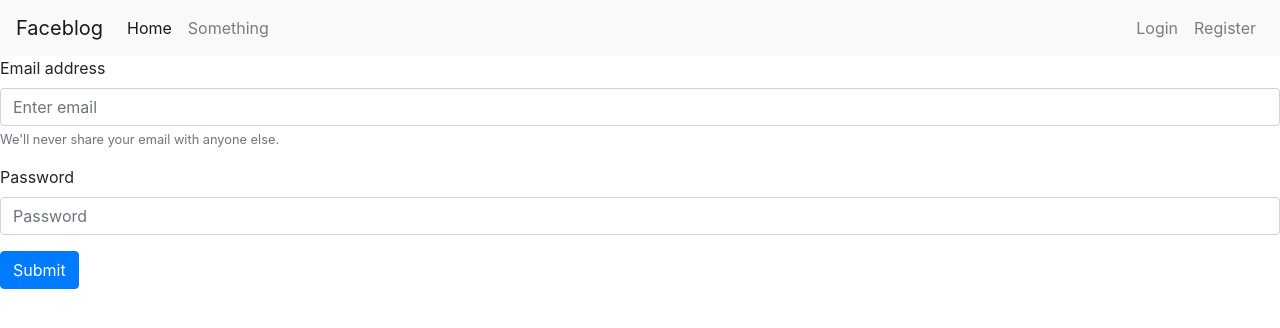
After one commit to thi131190/flaskbook, a Flask app: page /login in a window 1280 px wide. The commit adds this page. Shown: the top 328 px of the page. Run offline with Flask 2, Linux system fonts and the light colour scheme; some libraries are stand-ins or nearby versions.

Commit message:
implement login & logout

```diff
--- a/app.py
+++ b/app.py
@@ -9,8 +9,6 @@ app.config['SEND_FILE_MAX_AGE_DEFAULT'] = 0
 app.config['SQLALCHEMY_DATABASE_URI'] = 'sqlite:///flaskbook.db'
 
 db = SQLAlchemy(app)
-
-login_manager = LoginManager(app)
 
 
 class User(UserMixin, db.Model):
@@ -51,6 +49,17 @@ class Comment(db.Model):
 db.create_all()
 
 
+login_manager = LoginManager(app)
+
+
+@login_manager.user_loader
+def load_user(id):
+    return User.query.get(id)
+
+
+login_manager.login_view = 'login'
+
+
 @app.route('/')
 def root():
     return render_template('views/index.html')
@@ -58,6 +67,8 @@ def root():
 
 @app.route('/register', methods=['POST', 'GET'])
 def register():
+    if current_user.is_authenticated:
+        return redirect(url_for('root'))
     if request.method == 'POST':
         check_email = User.query.filter_by(email=request.form['email']).first()
         if check_email:
@@ -74,5 +85,30 @@ def register():
     return render_template('views/register.html')
 
 
+@app.route('/login', methods=['POST', 'GET'])
+def login():
+    if current_user.is_authenticated:
+        return redirect(url_for('root'))
+    if request.method == 'POST':
+        user = User.query.filter_by(email=request.form['email']).first()
+        if not user:
+            flash('Email is not registered', 'warning')
+            return redirect(url_for('register'))
+        if user.check_password(request.form['password']):
+            login_user(user)
+            flash(f'Welcome back {current_user.name} !', 'success')
+            return redirect(url_for('root'))
+        flash('wrong password or email', 'warning')
+        return redirect(url_for('login'))
+    return render_template('views/login.html')
+
+
+@app.route('/logout')
+@login_required
+def logout():
+    logout_user()
+    return redirect(url_for('login'))
+
+
 if __name__ == "__main__":
     app.run(debug=True)
--- a/templates/navbar.html
+++ b/templates/navbar.html
@@ -1,5 +1,5 @@
 <nav class="navbar navbar-expand-lg navbar-light bg-light">
-  <a class="navbar-brand" href="#">FlaskBook</a>
+  <a class="navbar-brand" href="#">Faceblog</a>
   <button class="navbar-toggler" type="button" data-toggle="collapse" data-target="#navbarSupportedContent"
     aria-controls="navbarSupportedContent" aria-expanded="false" aria-label="Toggle navigation">
     <span class="navbar-toggler-icon"></span>
@@ -15,11 +15,20 @@
     </ul>
   </div>
   <ul class="navbar-nav mr-auto">
+    {% if current_user.is_authenticated %}
     <li class="nav-item">
-      <a class="nav-link" href="/login">Login</a>
+      <a class="nav-link" href="/">{{ current_user.name}}</a>
     </li>
     <li class="nav-item">
-      <a class="nav-link" href="/register">Register</a>
+      <a class="nav-link" href="{{url_for("logout")}}">Logout</a>
     </li>
+    {% else %}
+    <li class="nav-item">
+      <a class="nav-link" href="{{url_for("login")}}">Login</a>
+    </li>
+    <li class="nav-item">
+      <a class="nav-link" href="{{url_for("register")}}">Register</a>
+    </li>
+    {% endif %}
   </ul>
 </nav>
--- /dev/null
+++ b/templates/views/login.html
@@ -0,0 +1,19 @@
+{% extends 'base.html' %}
+
+{% block content %}
+<div class='login-form'>
+  <form method="POST">
+    <div class="form-group">
+      <label for="exampleInputEmail1">Email address</label>
+      <input type="email" name='email' class="form-control" id="exampleInputEmail1" aria-describedby="emailHelp"
+        placeholder="Enter email">
+      <small id="emailHelp" class="form-text text-muted">We'll never share your email with anyone else.</small>
+    </div>
+    <div class="form-group">
+      <label for="exampleInputPassword1">Password</label>
+      <input type="password" name='password' class="form-control" id="exampleInputPassword1" placeholder="Password">
+    </div>
+    <button type="submit" class="btn btn-primary">Submit</button>
+  </form>
+</div>
+{% endblock %}
```
